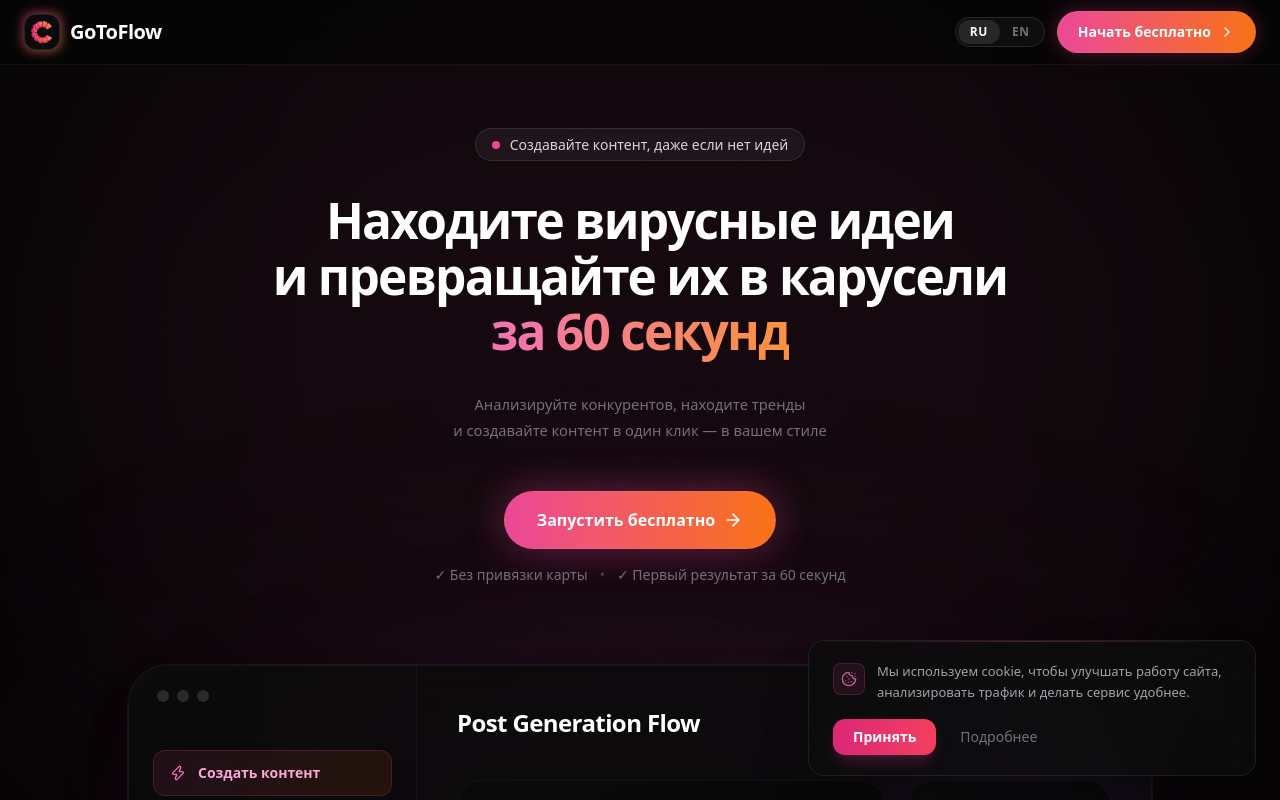
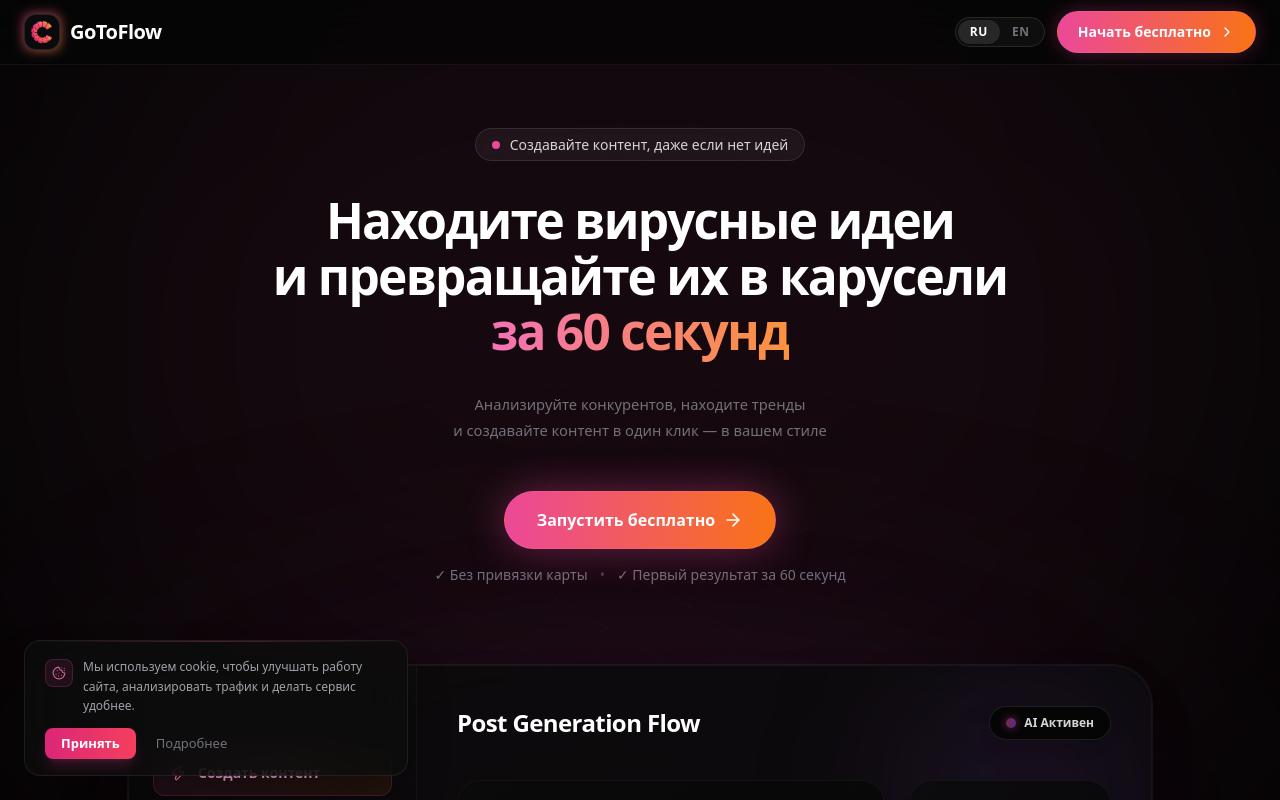
Before and after one commit to matteimikeska49-bot/gtf, a React (Vite) app: page / in a window 1280 px wide. Shown: the top 800 px of the page. Built offline with nearby package versions, Linux system fonts and the light colour scheme.

Commit message:
Move cookie banner to bottom-left, make it more compact

```diff
--- a/src/components/CookieBanner.jsx
+++ b/src/components/CookieBanner.jsx
@@ -34,34 +34,34 @@ export const CookieBanner = () => {
             animate={{ y: 0, opacity: 1 }}
             exit={{ y: 100, opacity: 0 }}
             transition={{ duration: 0.5, ease: [0.21, 0.47, 0.32, 0.98] }}
-            className="fixed bottom-4 left-4 right-4 md:bottom-6 md:left-auto md:right-6 md:max-w-md z-[180] pointer-events-auto"
+            className="fixed bottom-3 left-3 right-3 md:bottom-6 md:left-6 md:right-auto md:max-w-sm z-[180] pointer-events-auto"
           >
             <div className="relative rounded-2xl border border-white/[0.08] bg-[#0d0d0d]/80 backdrop-blur-xl shadow-2xl shadow-black/40 overflow-hidden">
               {/* Subtle top glow line */}
               <div className="absolute top-0 left-0 right-0 h-px bg-gradient-to-r from-transparent via-pink-500/30 to-transparent" />
 
-              <div className="px-5 py-4 md:px-6 md:py-5">
+              <div className="px-4 py-3.5 md:px-5 md:py-4">
                 {/* Cookie icon + text */}
-                <div className="flex items-start gap-3">
-                  <div className="mt-0.5 w-8 h-8 rounded-lg bg-pink-500/10 border border-pink-500/20 flex items-center justify-center shrink-0">
-                    <Cookie className="w-4 h-4 text-pink-400/80" />
+                <div className="flex items-start gap-2.5">
+                  <div className="mt-0.5 w-7 h-7 rounded-lg bg-pink-500/10 border border-pink-500/20 flex items-center justify-center shrink-0">
+                    <Cookie className="w-3.5 h-3.5 text-pink-400/80" />
                   </div>
-                  <p className="text-[13px] leading-relaxed text-zinc-400">
+                  <p className="text-xs leading-relaxed text-zinc-400">
                     {t('cookie.message')}
                   </p>
                 </div>
 
                 {/* Buttons */}
-                <div className="flex items-center gap-3 mt-4">
+                <div className="flex items-center gap-2.5 mt-3">
                   <button
                     onClick={handleAccept}
-                    className="px-5 py-2 rounded-xl text-sm font-semibold text-white bg-gradient-to-r from-pink-600 to-rose-500 hover:from-pink-500 hover:to-rose-400 shadow-lg shadow-pink-500/20 transition-all duration-200 hover:shadow-pink-500/30"
+                    className="px-4 py-1.5 rounded-lg text-[13px] font-semibold text-white bg-gradient-to-r from-pink-600 to-rose-500 hover:from-pink-500 hover:to-rose-400 shadow-lg shadow-pink-500/20 transition-all duration-200 hover:shadow-pink-500/30"
                   >
                     {t('cookie.accept')}
                   </button>
                   <button
                     onClick={() => setShowPrivacy(true)}
-                    className="px-3 py-2 rounded-xl text-sm text-zinc-500 hover:text-zinc-300 transition-colors duration-200"
+                    className="px-2.5 py-1.5 rounded-lg text-[13px] text-zinc-500 hover:text-zinc-300 transition-colors duration-200"
                   >
                     {t('cookie.learnMore')}
                   </button>
```
